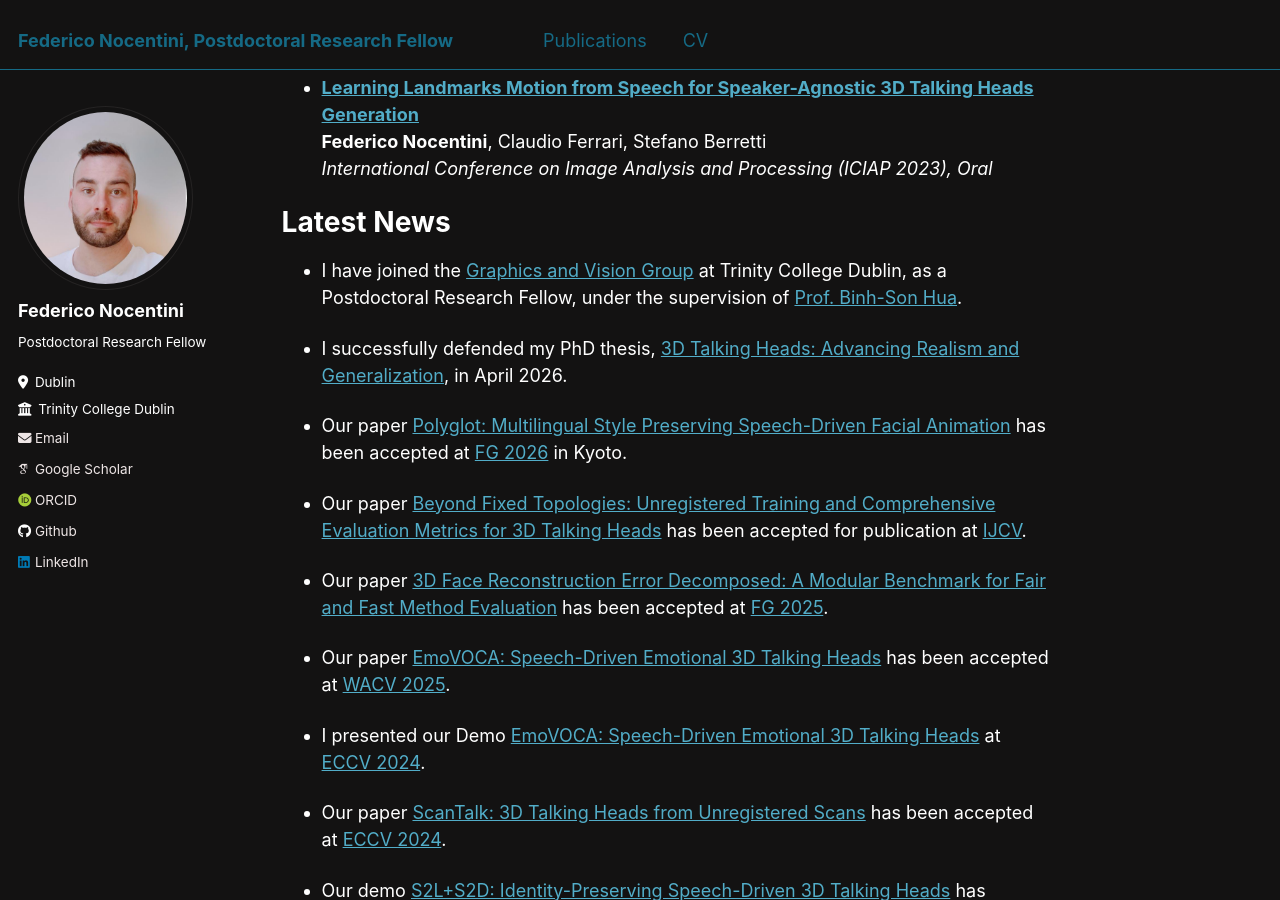
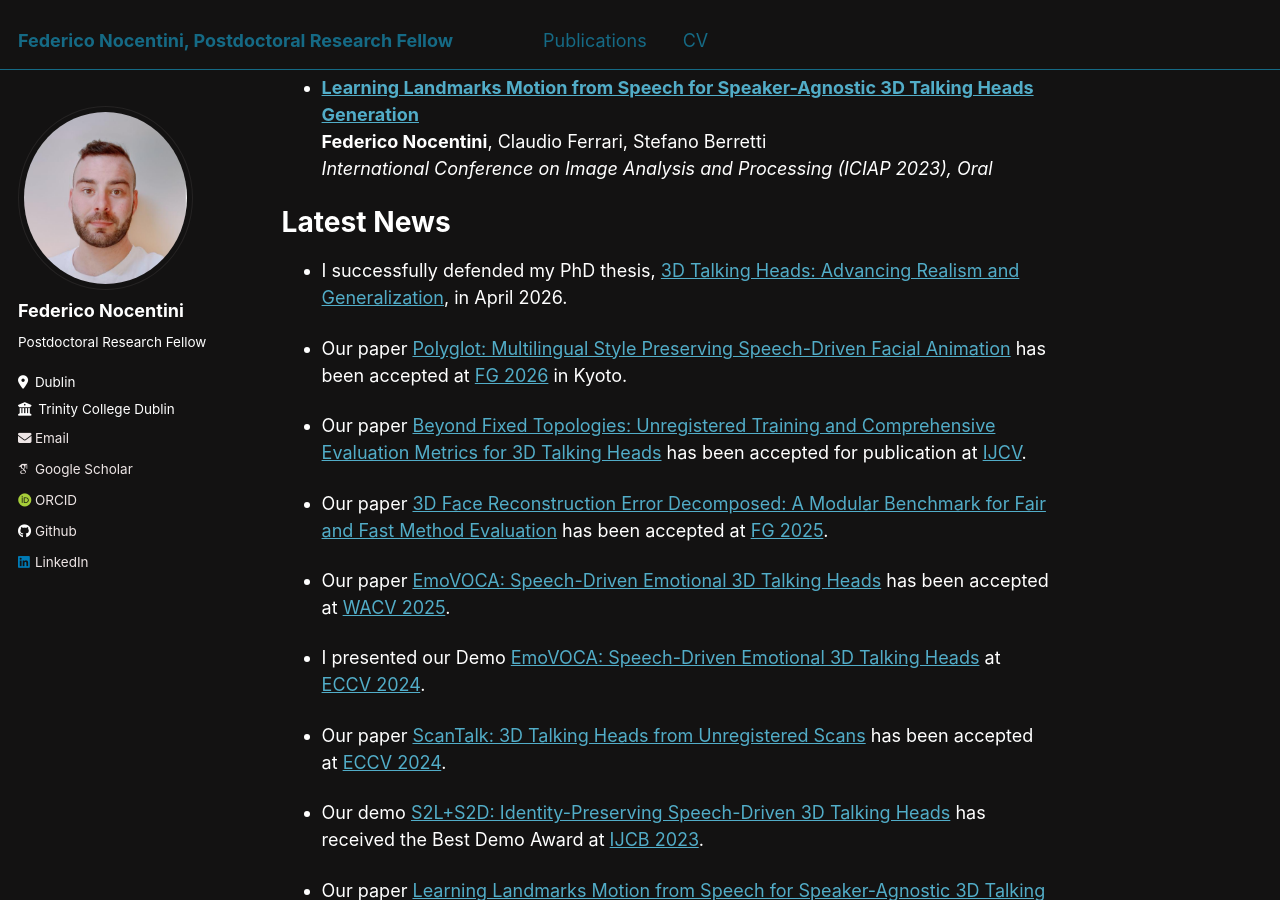
Before and after one commit to FedeNoce/fedenoce.github.io, a Jekyll site: the page built from _pages/about.md, in a window 1280 px wide and 900 px high, scrolled down 1382 px. Built offline with Jekyll 4.4.1, drawn with Linux system fonts in a browser that asks for light colours; some web fonts are replaced.

Commit message:
Remove redundant Graphics and Vision Group news item

```diff
--- a/_pages/about.md
+++ b/_pages/about.md
@@ -49,8 +49,6 @@ Publications
 Latest News
 ======
 
-- I have joined the [Graphics and Vision Group](https://gv2.scss.tcd.ie/) at Trinity College Dublin, as a Postdoctoral Research Fellow, under the supervision of [Prof. Binh-Son Hua](https://sonhua.github.io/).
-
 - I successfully defended my PhD thesis, [3D Talking Heads: Advancing Realism and Generalization](https://flore.unifi.it/handle/2158/1464853), in April 2026.
 
 - Our paper [Polyglot: Multilingual Style Preserving Speech-Driven Facial Animation](https://arxiv.org/pdf/2604.16108) has been accepted at [FG 2026](https://fg2026.ieee-biometrics.org/) in Kyoto.
```
